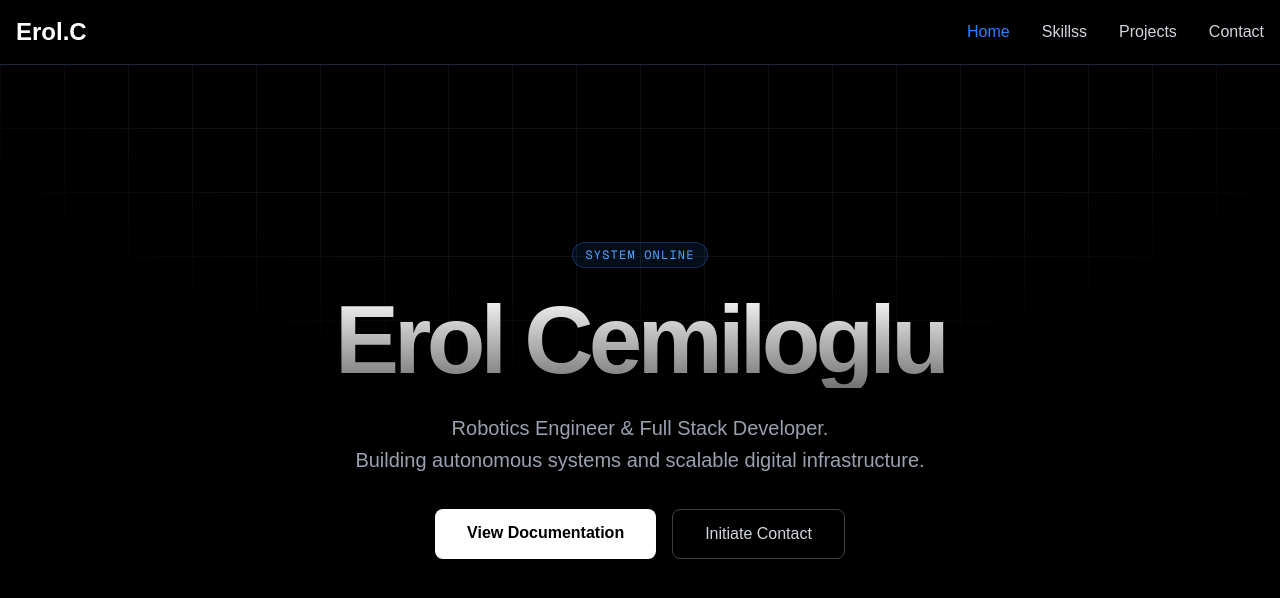
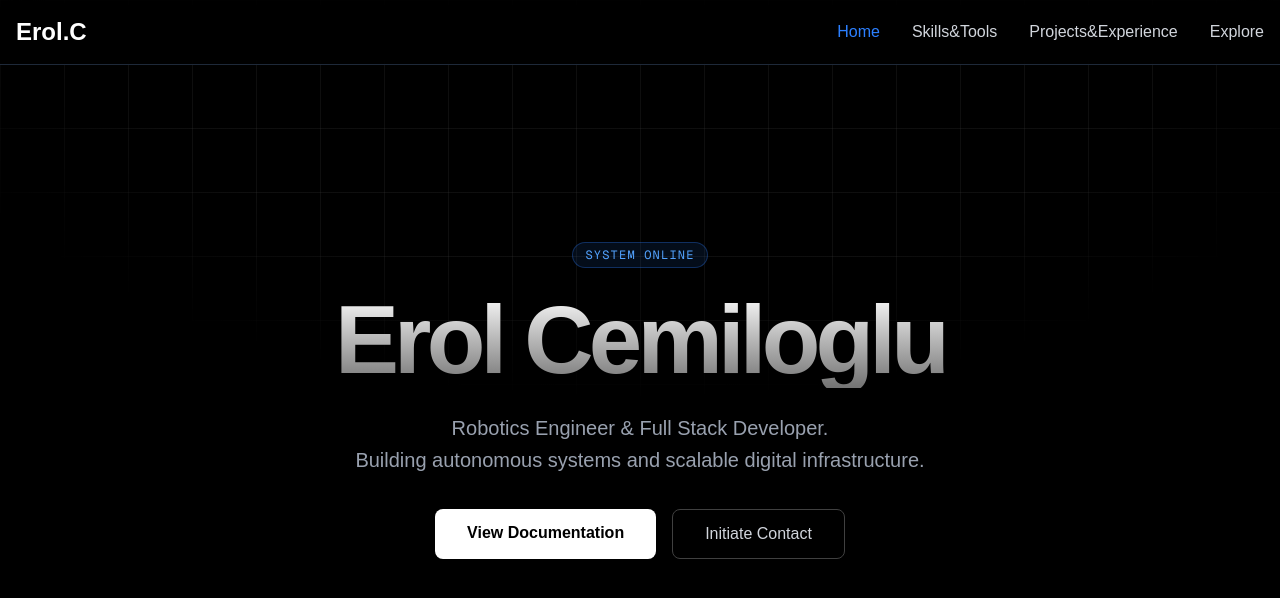
Before and after one commit to erolcem/ErolCemiloglu_Website, a Next.js app in the folder frontend/: page / in a window 1280 px wide. Shown: the top 598 px of the page. Built offline with nearby package versions, Linux system fonts and the light colour scheme.

Commit message:
updated navbar names

```diff
--- a/frontend/components/Navbar.tsx
+++ b/frontend/components/Navbar.tsx
@@ -49,7 +49,7 @@ export default function Navbar() {
                 onClick={() => setIsOpen(false)}
                 className="block py-2 px-3 text-gray-300 rounded hover:bg-gray-700 md:hover:bg-transparent md:border-0 md:hover:text-blue-500 md:p-0"
               >
-                Skillss
+                Skills&Tools
               </Link>
             </li>
             <li>
@@ -58,7 +58,7 @@ export default function Navbar() {
                 onClick={() => setIsOpen(false)}
                 className="block py-2 px-3 text-gray-300 rounded hover:bg-gray-700 md:hover:bg-transparent md:border-0 md:hover:text-blue-500 md:p-0"
               >
-                Projects
+                Projects&Experience
               </Link>
             </li>
             <li>
@@ -67,7 +67,7 @@ export default function Navbar() {
                 onClick={() => setIsOpen(false)}
                 className="block py-2 px-3 text-gray-300 rounded hover:bg-gray-700 md:hover:bg-transparent md:border-0 md:hover:text-blue-500 md:p-0"
               >
-                Contact
+                Explore
               </Link>
             </li>
           </ul>
```
